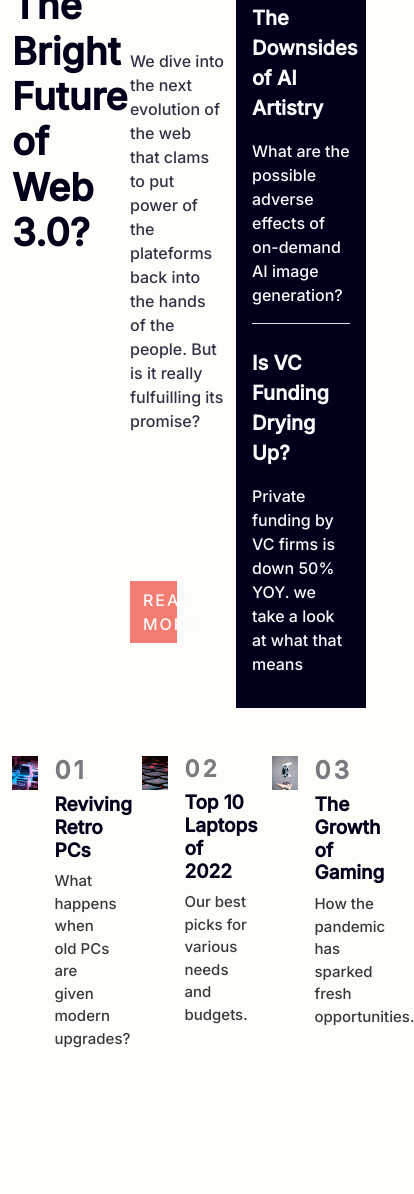
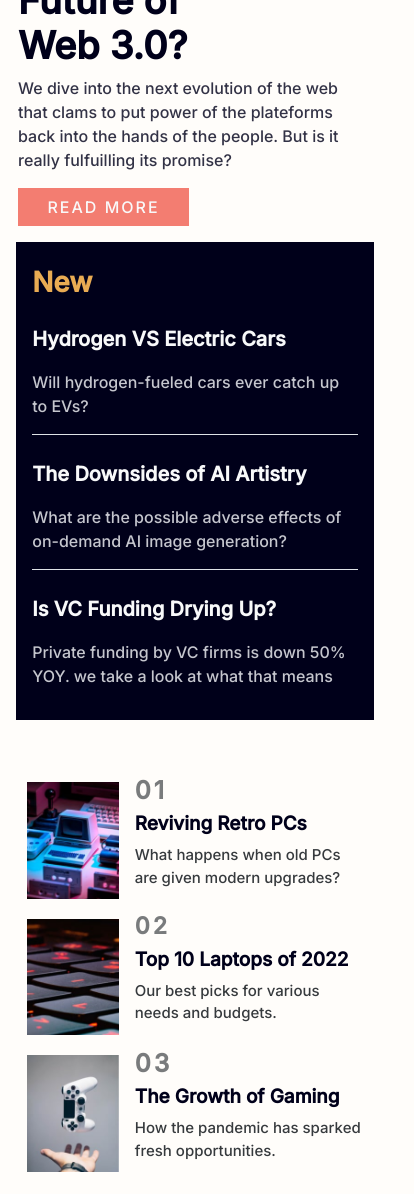
Before and after one commit to Blaise28/News-homepage-challenge, a website: page index.html in a window 390 px wide. Shown: the part 473-1667 px from the top of the page, 414 px wide, since content can reach past the window. Before the commit the page ends 1555 px from the top, so only its background shows below. Drawn offline with Linux system fonts and the light colour scheme.

Commit message:
responsive design

```diff
--- a/index.html
+++ b/index.html
@@ -70,19 +70,25 @@
         </div>
       </nav>
 
-      <section class="row mt-3">
-        <article class="article col-8 row">
+      <section class="row mt-3 justify-content-center">
+        <article class="article me-0 mb-3 row col-lg-8">
           <div class="img col-12 pb-2">
-            <img src="./assets/images/image-web-3-desktop.jpg" class="img-fluid" alt=""
+            <picture>
+              <source media="(max-width: 500px)" srcset="./assets/images/image-web-3-mobile.jpg" />
+              <source media="(min-width: 501px)" srcset="./assets/images/image-web-3-desktop.jpg" />
+              <img src="./assets/images/image-web-3-desktop.jpg"
+              class="img-fluid" alt="" />
+            </picture>
+            <!-- <img src="./assets/images/image-web-3-desktop.jpg" class="img-fluid" alt=""
             srcset="
-              ./assets/images/image-web-3-desktop.jpg 576w,
-              ./assets/images/image-web-3-desktop.jpg 992w
-            ">
+              ./assets/images/image-web-3-desktop.jpg 576px,
+              ./assets/images/image-web-3-desktop.jpg 992px
+            "> -->
           </div>
-          <h1 class="title col-6">
+          <h1 class="title col-9 col-sm-8 col-md-6">
             The Bright Future of Web 3.0?
           </h1>
-          <div class="info col-6 d-flex flex-column justify-content-around">
+          <div class="info col-12 col-sm-8 col-md-6 d-flex flex-column justify-content-around">
             <p>
               We dive into the next evolution of the web that clams to put power
               of the plateforms back into the hands of the people. But is it really fulfuilling its promise?
@@ -90,53 +96,54 @@
             <button class="btn btn-primary w-50 rounded-0 text-light fw-blod">READ MORE</button>
           </div>
         </article>
-        <aside class="aside col-4 p-3">
+
+        <aside class="aside col-11 col-sm-9 col-lg-4 p-3">
             <h2 class="fw-bold h1 my-2 mb-4">New</h2>
             <section class="text-light">
               <div class=" mb-4 border-bottom">
-                <span class="fs-5 fw-bold">Hydrogen VS Electric Cars</span>
+                <span class="title fs-5 fw-bold">Hydrogen VS Electric Cars</span>
                 <p class="mt-3"> Will hydrogen-fueled cars ever catch up to EVs? </p>
               </div>
               <div class=" mb-4 border-bottom">
-                <span class="fs-5 fw-bold">The Downsides of AI Artistry</span>
+                <span class="title fs-5 fw-bold">The Downsides of AI Artistry</span>
                 <p class="mt-3">What are the possible adverse effects of on-demand AI image generation?</p>
               </div>
               <div class="">
-                <span class="fs-5 fw-bold">Is VC Funding Drying Up?</span>
+                <span class="title fs-5 fw-bold">Is VC Funding Drying Up?</span>
                 <p class="mt-3">Private funding by VC firms is down 50% YOY. we take a look at what that means</p>
               </div>
             </section>
         </aside>
       </section>
 
-      <section class="row mt-5">
-        <div class="subArticle col-4 d-flex">
-          <div class="img col-3">
+      <section class="row mt-5 gy-2">
+        <div class="subArticle col-md-6 col-lg-4 d-flex justify-content-center align-items-center">
+          <div class="img col-3 col-md-4">
             <img src="./assets/images/image-retro-pcs.jpg" class="img-fluid" alt="">
           </div>
-          <div class="col-9 ps-3">
+          <div class="col-8 ps-3">
             <h4 class="number fw-bold fs-2">01</h4>
             <h5 class="title fw-bold">Reviving Retro PCs</h5>
             <p> What happens when old PCs are given modern upgrades? </p>
           </div>
         </div>
 
-        <div class="subArticle col-4 d-flex">
-          <div class="img col-3">
+        <div class="subArticle col-md-6 col-lg-4 d-flex justify-content-center align-items-center">
+          <div class="img col-3 col-md-4">
             <img src="./assets/images/image-top-laptops.jpg" class="img-fluid" alt="">
           </div>
-          <div class="col-9 ps-3">
+          <div class="col-8 ps-3">
             <h4 class="number fw-bold fs-3">02</h4>
             <h5 class="title fw-bold">Top 10 Laptops of 2022</h5>
             <p>Our best picks for various needs and budgets.</p>
           </div>
         </div>
 
-        <div class="subArticle col-4 d-flex">
-          <div class="img col-3">
+        <div class="subArticle col-md-6 col-lg-4 d-flex justify-content-center align-items-center">
+          <div class="img col-3 col-md-4">
             <img src="./assets/images/image-gaming-growth.jpg" class="img-fluid" alt="">
           </div>
-          <div class="col-9 ps-3">
+          <div class="col-8 ps-3">
             <h4 class="number fw-bold fs-2">03</h4>
             <h5 class="title fw-bold">The Growth of Gaming</h5>
             <p>How the pandemic has sparked fresh opportunities.</p>
--- a/style/style.scss
+++ b/style/style.scss
@@ -13,6 +13,9 @@ body{
   overflow-x: hidden;
   background: $Off-white;
 }
+nav .nav-link:hover{
+  color: $primary;
+}
 
 .article{
   .title{
@@ -27,6 +30,10 @@ body{
   }
   button{
     letter-spacing: 2px;
+    &:hover{
+      border: 1px solid $dark_blue;
+      background: $dark_blue;
+    }
   }
 }
 
@@ -35,11 +42,15 @@ body{
   h2{
     color: $info;
   }
-  .section{
+    .title{
+      cursor: pointer;
+      &:hover{
+        color:$info;
+      }
+    }
     p{
       color: $Grayish_blue;
     }
-  }
 }
 .subArticle{
   .number{
@@ -49,6 +60,10 @@ body{
   .title{
     font-size: 19px;
     color: $dark_blue;
+    cursor: pointer;
+    &:hover{
+      color: $primary;
+    }
   }
   p{
     font-size: 15px;
```
Also changed, not shown: style/dist/style.css, 1 other file.
